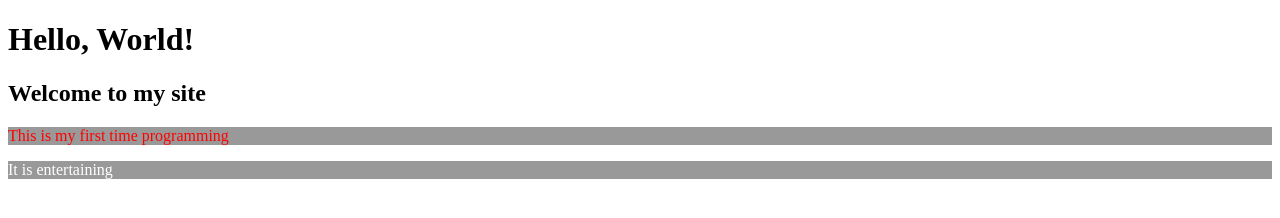
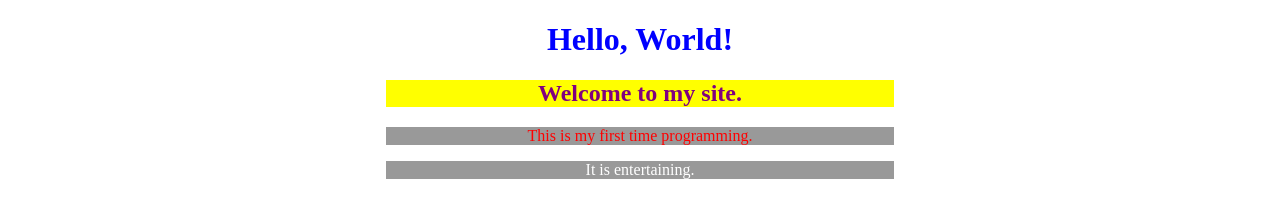
Before and after one commit to Rosenmax2000/Hello-World, a plain HTML site: page Index.html in a window 1280 px wide. Drawn offline with Linux system fonts and the light colour scheme.

Commit message:
created index, styles, and java script.

```diff
--- a/Index.html
+++ b/Index.html
@@ -5,8 +5,8 @@
 </head>
 <body>
   <h1> Hello, World! </h1>
-  <h2> Welcome to my site </h2>
-  <P> This is my first time programming </P>
-  <P id = "first"> It is entertaining </P>
+  <h2> Welcome to my site. </h2>
+  <P> This is my first time programming. </P>
+  <P id = "first"> It is entertaining. </P>
   <script src = "script.js"> </script>
 </body>
--- a/styles.css
+++ b/styles.css
@@ -1,4 +1,20 @@
 p {
   color: red;
   background-color: #999;
+  margin-right: 10cm;
+  margin-left: 10cm;
+  text-align: center;
 }
+h1{
+  color: blue;
+  margin-right: 10cm;
+  margin-left: 10cm;
+  text-align: center;
+}
+h2{
+  color: purple;
+  background-color: yellow;
+  margin-right: 10cm;
+  margin-left: 10cm;
+  text-align: center;
+}
```
